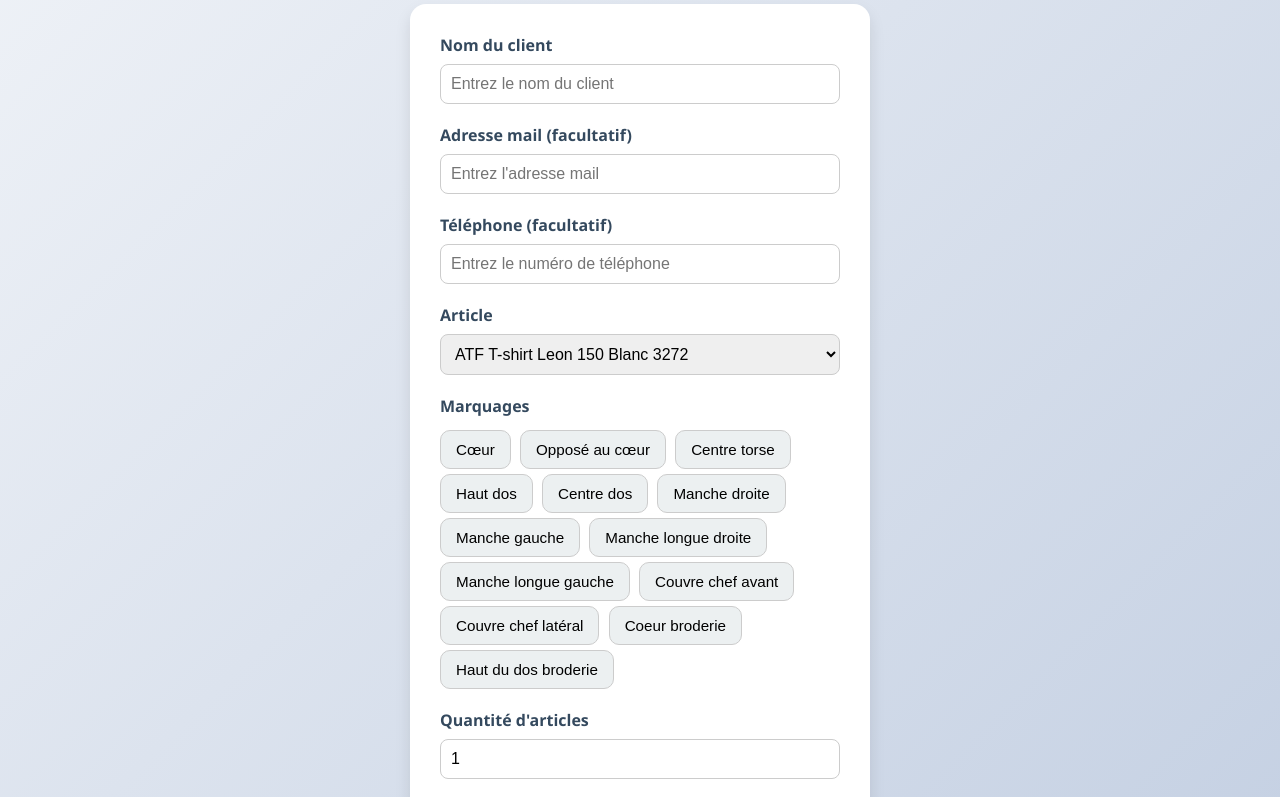
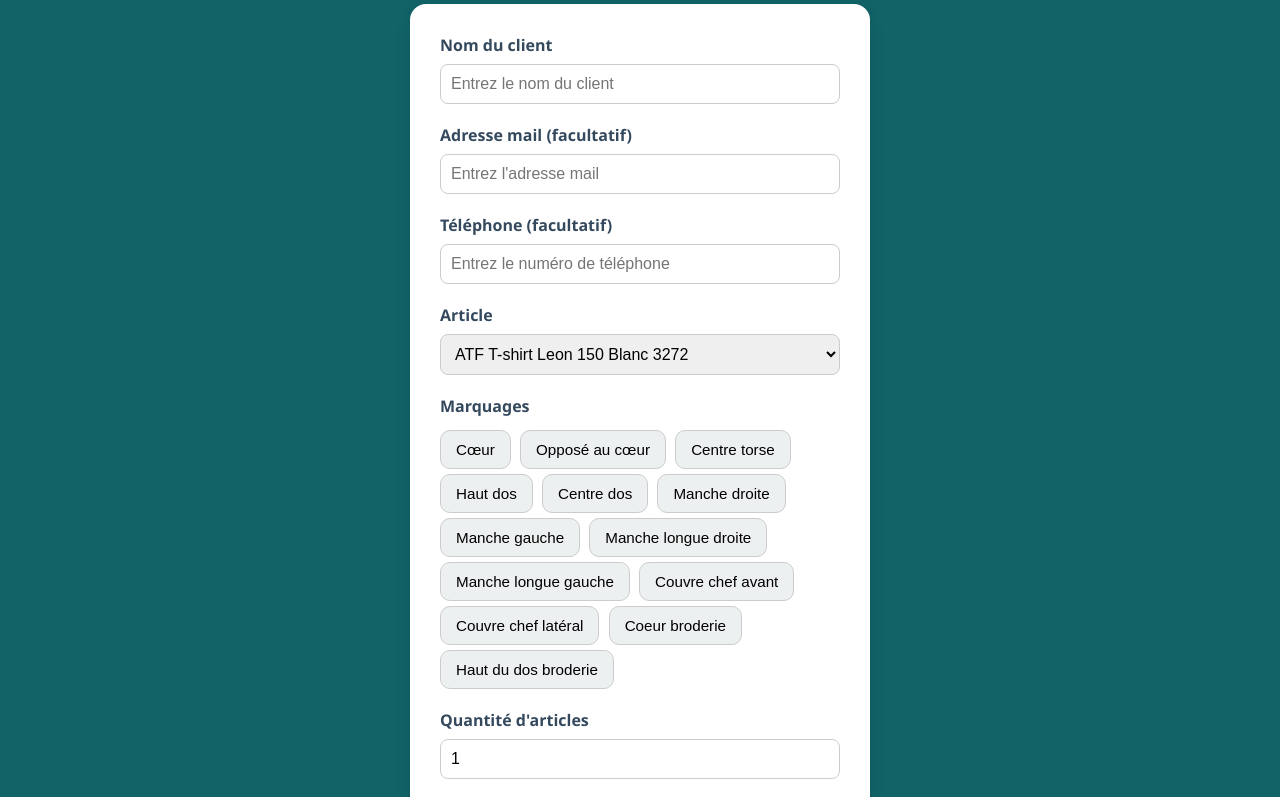
Before and after one commit to clem141100/TARIFS-ALTICONCEPTION, a plain HTML site: page index.html in a window 1280 px wide. Shown: the part 430-1227 px from the top of the page. Drawn offline with nearby package versions, Linux system fonts and the light colour scheme.

Commit message:
Update index.html

```diff
--- a/index.html
+++ b/index.html
@@ -7,7 +7,7 @@
   <style>
     body {
       font-family: 'Segoe UI', Tahoma, Geneva, Verdana, sans-serif;
-      background: linear-gradient(135deg, #f5f7fa, #c3cfe2);
+      background: linear-gradient(135deg, #116368, #116368);
       margin: 0;
       padding: 20px;
       display: flex;
```
